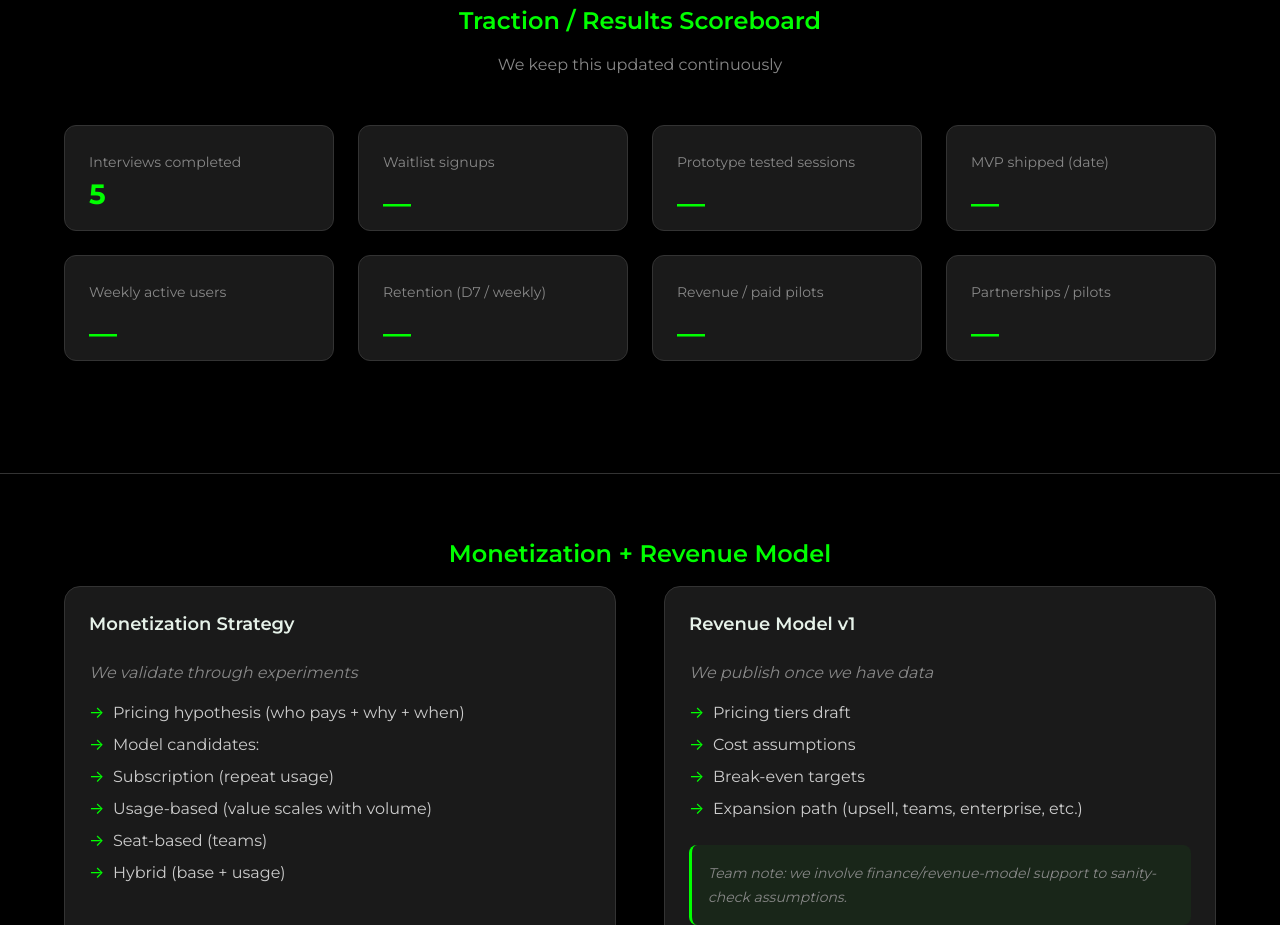
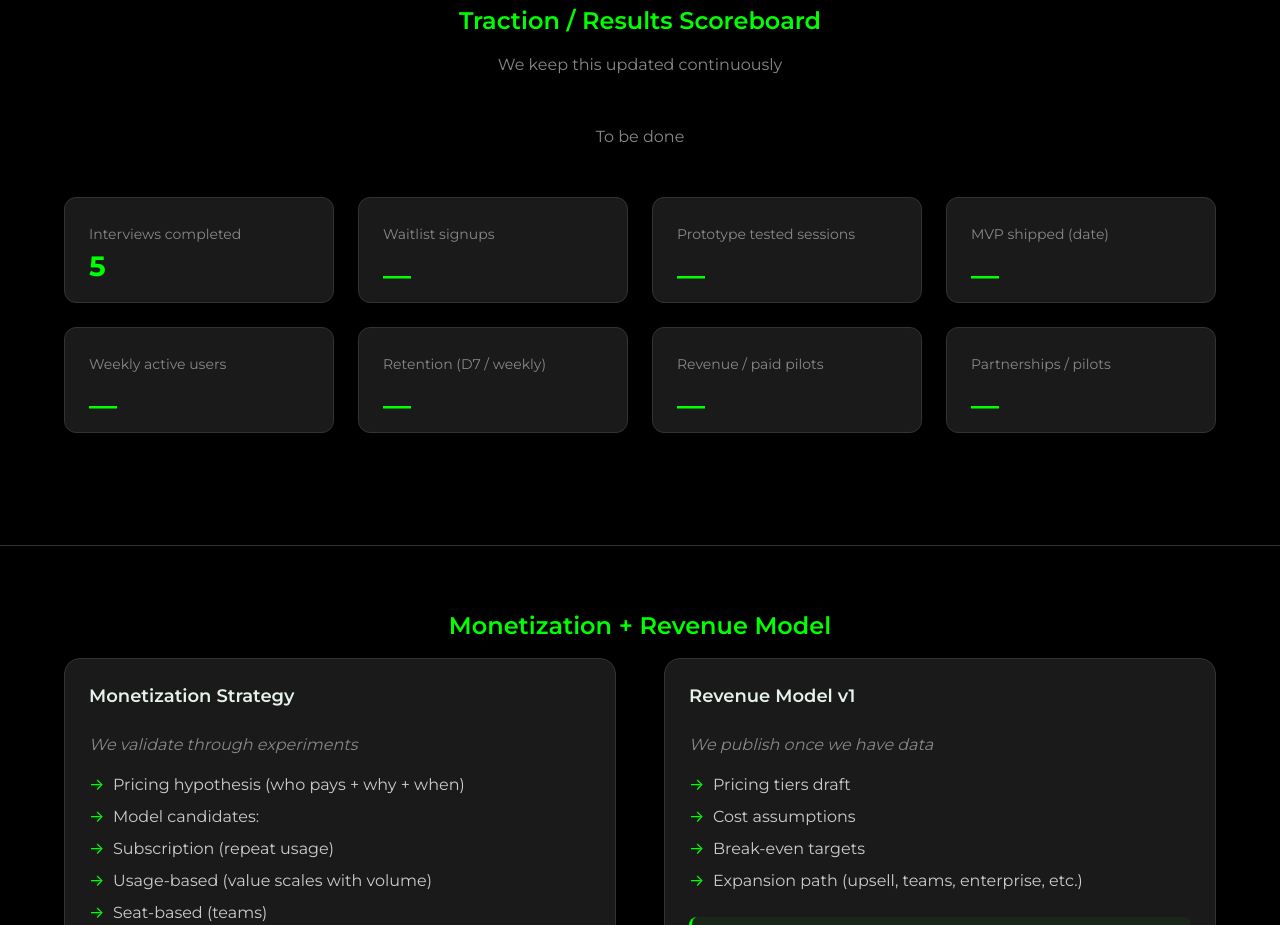
Before and after one commit to ariaember123-gif/ALEXA-ROADMAP, a website: page index.html in a window 1280 px wide. Shown: the part 5540-6465 px from the top of the page. Drawn offline with Linux system fonts and the light colour scheme.

Commit message:
Update index.html

```diff
--- a/index.html
+++ b/index.html
@@ -102,6 +102,7 @@
         <div class="container">
             <h2 class="section-title">Traction / Results Scoreboard</h2>
             <p class="section-subtitle">We keep this updated continuously</p>
+            <p class="section-subtitle">To be done</p>
 
             <div class="metrics-grid" id="metrics-grid">
                 <!-- Metrics will be dynamically generated -->
```
